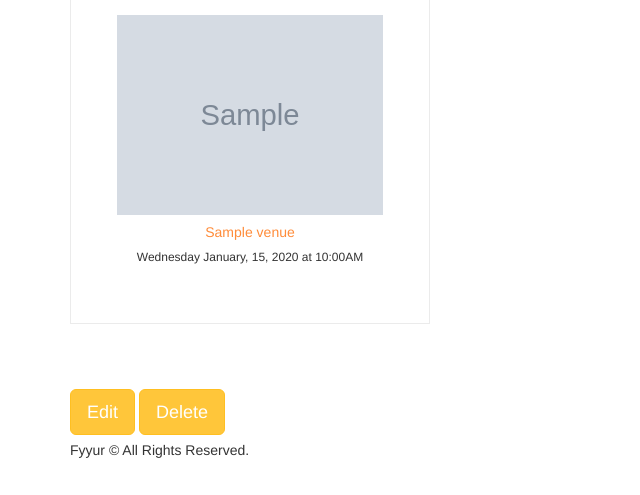
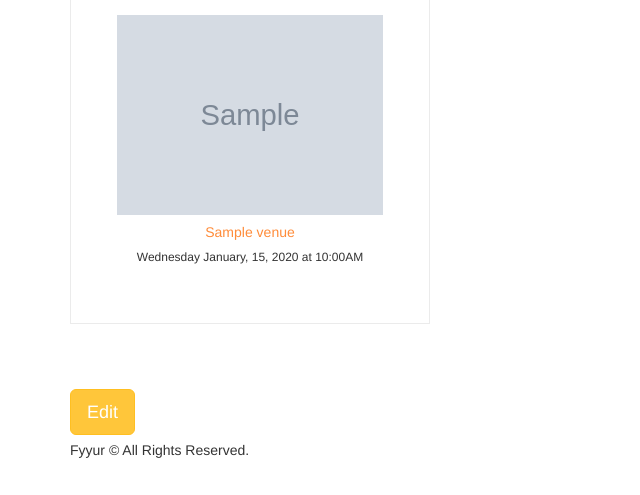
Before and after one commit to silasjimmy/Fyyur-Website, a Flask app: page /artists/1 in a window 1280 px wide. Shown: the part 676-1171 px from the top of the page, without its empty margins (0-640 px from the left). Run offline with Flask 2, Linux system fonts and the light colour scheme; tables that the repository leaves empty hold one stand-in row (values such as "Sample post"); grey boxes marked "Sample" are stand-in pictures; some libraries are stand-ins or nearby versions.

Commit message:
refactor: Finish implementing route functions

```diff
--- a/01_fyyur/starter_code/app.py
+++ b/01_fyyur/starter_code/app.py
@@ -53,7 +53,7 @@ class Venue(db.Model):
     website_link = db.Column(db.String(120))
     seeking_talent = db.Column(db.Boolean)
     seeking_description = db.Column(db.String(200))
-    shows = db.relationship('Show', backref='venue', lazy=True)
+    shows = db.relationship('Show', backref='venue', cascade='all, delete, delete-orphan', lazy=True)
 
     def __repr__(self):
         return self.name
@@ -81,7 +81,7 @@ class Artist(db.Model):
     website_link = db.Column(db.String(120))
     seeking_venue = db.Column(db.Boolean)
     seeking_description = db.Column(db.String(200))
-    shows = db.relationship('Show', backref='artist', lazy=True)
+    shows = db.relationship('Show', backref='artist', cascade='all, delete, delete-orphan', lazy=True)
 
     def past_shows(self):
         return [show for show in self.shows if today > show.start_time]
@@ -300,20 +300,24 @@ def delete_venue(venue_id):
     # TODO: Complete this endpoint for taking a venue_id, and using
     # SQLAlchemy ORM to delete a record. Handle cases where the session commit could fail.
 
-    # try:
-    #     Venue.query.filter_by(id=venue_id).delete()
-    #     db.session.commit()
-    #     flash("Venue deleted successfully!")
-    # except:
-    #     db.session.rollback()
-    #     flash("Venue was not deleted. Something went wrong!")
-    # finally:
-    #     db.session.close()
+    venue = Venue.query.filter_by(id=venue_id).one()
+    print(venue)
+
+    try:
+        venue = Venue.query.filter_by(id=venue_id).one()
+        db.session.delete(venue)
+        db.session.commit()
+        flash("Venue deleted successfully!")
+    except:
+        db.session.rollback()
+        flash("Venue was not deleted. Something went wrong!")
+    finally:
+        db.session.close()
 
     # BONUS CHALLENGE: Implement a button to delete a Venue on a Venue Page, have it so that
     # clicking that button delete it from the db then redirect the user to the homepage
 
-    return None
+    return redirect(url_for('index'))
 
 #  Artists
 #  ----------------------------------------------------------------
@@ -519,20 +523,6 @@ def create_artist_submission():
 
     return render_template('pages/home.html')
 
-@app.route('/artists/<artist_id>', methods=['DELETE'])
-def delete_artist(artist_id):
-    # try:
-    #     Artist.query.filter_by(id=venue_id).delete()
-    #     db.session.commit()
-    #     flash("Artist was deleted successfully!")
-    # except:
-    #     db.session.rollback()
-    #     flash("Artist was not deleted. Something went wrong!")
-    # finally:
-    #     db.session.close()
-
-    return None
-
 
 #  Shows
 #  ----------------------------------------------------------------
--- a/01_fyyur/starter_code/static/js/plugins.js
+++ b/01_fyyur/starter_code/static/js/plugins.js
@@ -23,16 +23,10 @@ if (document.querySelector('#delete-venue') != null) {
 
     fetch('/venues/' + venue_id, {
       method: 'DELETE'
-    });
+    }).then(response => {
+      window.location.href = response.url;
+    }).catch(error => {
+      console.log(error);
+    })
   })
 }
-
-if (document.querySelector('#delete-artist') != null) {
-  document.querySelector('#delete-artist').addEventListener('click', e => {
-    let artist_id = e.target.dataset.id;
-
-    fetch('/artists/' + artist_id, {
-      method: 'DELETE'
-    });
-  })
-}
--- a/01_fyyur/starter_code/templates/pages/show_artist.html
+++ b/01_fyyur/starter_code/templates/pages/show_artist.html
@@ -73,6 +73,5 @@
 </section>
 
 <a href="/artists/{{ artist.id }}/edit"><button class="btn btn-primary btn-lg">Edit</button></a>
-<button id="delete-artist" data-id={{artist.id}} class="btn btn-primary btn-lg">Delete</button>
 
 {% endblock %}
```
